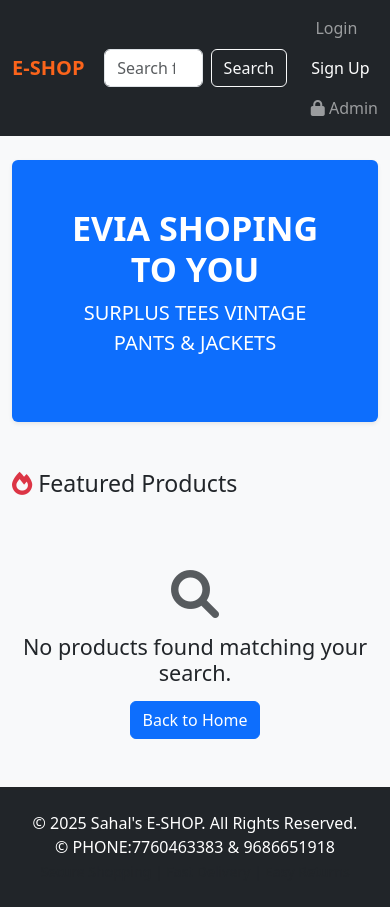
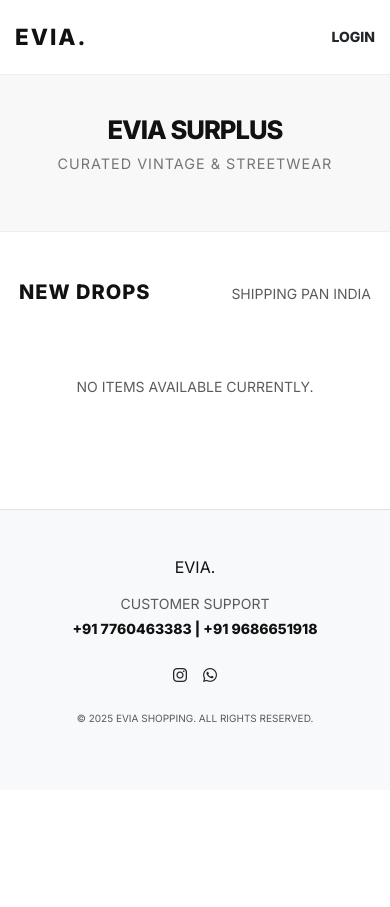
Before and after one commit to glmarshad558-bot/evia-shop, a Flask app: page / in a window 390 px wide. After the commit the page ends 723 px from the top, so only its background shows below. Run offline with Flask 3, Linux system fonts and the light colour scheme; data that the repository does not hold is empty.

Commit message:
Update index.html

```diff
--- a/templates/index.html
+++ b/templates/index.html
@@ -2,98 +2,181 @@
 <html lang="en">
 <head>
     <meta charset="UTF-8">
-    <meta name="viewport" content="width=device-width, initial-scale=1.0">
-    <title>E-Shop | Home</title>
+    <meta name="viewport" content="width=device-width, initial-scale=1.0, maximum-scale=1.0, user-scalable=no">
+    <title>EVIA | Premium Surplus</title>
     <link href="https://cdn.jsdelivr.net/npm/bootstrap@5.3.0/dist/css/bootstrap.min.css" rel="stylesheet">
     <link rel="stylesheet" href="https://cdnjs.cloudflare.com/ajax/libs/font-awesome/6.0.0/css/all.min.css">
+    <link href="https://fonts.googleapis.com/css2?family=Inter:wght@300;400;600;800&display=swap" rel="stylesheet">
     <style>
-        .product-card:hover { transform: translateY(-5px); transition: 0.3s; box-shadow: 0 4px 15px rgba(0,0,0,0.1); }
-        .navbar-brand { font-weight: bold; color: #fb641b !important; }
-        .btn-buy { background-color: #ff9f00; color: white; border: none; }
-        .btn-buy:hover { background-color: #f39200; }
-        .nav-link:hover { color: #ff9f00 !important; }
+        :root { --black: #111111; --gray: #f8f8f8; --muted: #757575; }
+
+        body {
+            background-color: #ffffff;
+            font-family: 'Inter', sans-serif;
+            color: var(--black);
+            margin: 0; padding: 0;
+            overflow-x: hidden;
+        }
+
+        /* --- MODERN NAVIGATION --- */
+        .navbar {
+            background: rgba(255, 255, 255, 0.98);
+            border-bottom: 1px solid #eee;
+            padding: 15px 0;
+        }
+        .navbar-brand { font-weight: 800; letter-spacing: 2px; font-size: 1.4rem; color: var(--black) !important; }
+
+        /* --- HERO SECTION --- */
+        .hero {
+            background: var(--gray);
+            padding: 60px 20px;
+            text-align: center;
+            border-bottom: 1px solid #eee;
+        }
+        .hero h1 { font-weight: 800; text-transform: uppercase; letter-spacing: -1px; font-size: 2.2rem; }
+        .hero p { color: var(--muted); font-size: 0.9rem; letter-spacing: 1px; }
+
+        /* --- PERFECT PRODUCT GRID (FIGMA STYLE) --- */
+        .product-card {
+            border: none;
+            background: none;
+            margin-bottom: 20px;
+        }
+
+        .img-container {
+            width: 100%;
+            aspect-ratio: 9 / 14; /* Perfect for your 506x860 images */
+            overflow: hidden;
+            background: var(--gray);
+            position: relative;
+        }
+
+        .img-container img {
+            width: 100%;
+            height: 100%;
+            object-fit: cover;
+            object-position: center;
+            transition: transform 0.6s ease;
+        }
+
+        .product-card:hover img { transform: scale(1.05); }
+
+        .product-info { padding: 12px 0; }
+        .product-title {
+            font-size: 0.85rem;
+            font-weight: 600;
+            text-transform: uppercase;
+            margin-bottom: 4px;
+            white-space: nowrap;
+            overflow: hidden;
+            text-overflow: ellipsis;
+        }
+        .product-price { font-size: 0.95rem; color: var(--muted); margin-bottom: 12px; }
+
+        /* --- ZARA STYLE BUTTON --- */
+        .btn-buy {
+            background: var(--black);
+            color: white;
+            border-radius: 0;
+            font-size: 0.75rem;
+            font-weight: 600;
+            letter-spacing: 1.5px;
+            padding: 12px;
+            text-transform: uppercase;
+            border: 1px solid var(--black);
+            transition: 0.3s;
+        }
+        .btn-buy:hover { background: white; color: var(--black); }
+
+        /* --- MOBILE OPTIMIZATION (375px / iPhone / Vivo) --- */
+        @media (max-width: 767px) {
+            .container { padding-left: 15px; padding-right: 15px; }
+            .hero { padding: 40px 15px; }
+            .hero h1 { font-size: 1.6rem; }
+
+            /* Two items per row on mobile */
+            .row-mobile {
+                display: flex;
+                flex-wrap: wrap;
+                margin-left: -5px;
+                margin-right: -5px;
+            }
+            .col-mobile {
+                flex: 0 0 50%;
+                max-width: 50%;
+                padding-left: 5px;
+                padding-right: 5px;
+            }
+            .img-container { aspect-ratio: 9 / 13; } /* Slightly shorter for mobile scroll */
+        }
     </style>
 </head>
-<body class="bg-light">
+<body>
 
-    <nav class="navbar navbar-expand-lg navbar-dark bg-dark sticky-top">
-        <div class="container">
-            <a class="navbar-brand" href="/">E-SHOP</a>
+    <nav class="navbar sticky-top">
+        <div class="container d-flex justify-content-between align-items-center">
+            <a class="navbar-brand" href="/">EVIA.</a>
 
-            <form class="d-flex mx-auto w-50" action="/" method="GET">
-                <input class="form-control me-2" type="search" name="q" placeholder="Search for products..." aria-label="Search">
-                <button class="btn btn-outline-light" type="submit">Search</button>
-            </form>
-
-            <div class="navbar-nav ms-auto align-items-center">
+            <div class="nav-icons d-flex align-items-center">
                 {% if current_user.is_authenticated %}
-                    <a class="nav-item nav-link text-white me-3" href="/profile">
-                        <i class="fa fa-shopping-bag text-warning"></i> MY ORDERS
-                    </a>
-
-                    <span class="nav-item nav-link text-info me-2">
-                        <i class="fa fa-user"></i> {{ current_user.username|upper }}
-                    </span>
-
-                    <a class="nav-item nav-link btn btn-outline-danger btn-sm" href="/logout">Logout</a>
+                    <a href="/profile" class="text-dark me-3"><i class="fa fa-shopping-bag"></i></a>
+                    <a href="/logout" class="btn btn-sm btn-outline-dark rounded-0 px-2" style="font-size: 10px;">LOGOUT</a>
                 {% else %}
-                    <a class="nav-item nav-link" href="/login">Login</a>
-                    <a class="nav-item nav-link btn btn-primary btn-sm text-white ms-2" href="/signup">Sign Up</a>
+                    <a href="/login" class="text-dark small fw-bold text-decoration-none">LOGIN</a>
                 {% endif %}
-
-                <a class="nav-item nav-link ms-3" href="/admin_lock"><i class="fa fa-lock"></i> Admin</a>
             </div>
         </div>
     </nav>
 
-    <div class="container mt-4">
-        <div class="bg-primary text-white p-5 rounded shadow-sm text-center">
-            <h1 class="display-4 fw-bold">EVIA SHOPING TO YOU</h1>
-            <p class="lead">SURPLUS TEES VINTAGE PANTS & JACKETS</p>
+    <div class="hero">
+        <div class="container">
+            <h1>EVIA SURPLUS</h1>
+            <p>CURATED VINTAGE & STREETWEAR</p>
         </div>
     </div>
 
     <div class="container mt-5">
-        <h3 class="mb-4"><i class="fa fa-fire text-danger"></i> Featured Products</h3>
-        <div class="row">
+        <div class="d-flex justify-content-between align-items-end mb-4 px-1">
+            <h5 class="fw-bold m-0" style="letter-spacing: 1px;">NEW DROPS</h5>
+            <span class="small text-muted">SHIPPING PAN INDIA</span>
+        </div>
+
+        <div class="row row-mobile">
             {% if products %}
                 {% for p in products %}
-                <div class="col-6 col-md-4 col-lg-3 mb-4">
-                    <div class="card h-100 border-0 shadow-sm product-card">
-                        <div style="height: 200px; overflow: hidden;">
-                            <img src="{{ p.image }}"
-                                 class="card-img-top p-3"
-                                 alt="{{ p.name }}"
-                                 style="object-fit: contain; height: 100%; width: 100%;">
+                <div class="col-mobile col-md-4 col-lg-3">
+                    <div class="product-card">
+                        <div class="img-container">
+                            <img src="{{ p.image }}" alt="{{ p.name }}" onerror="this.src='https://placehold.co/506x860?text=EVIA+CLOTHING'">
                         </div>
-
-                        <div class="card-body">
-                            <h6 class="card-title text-truncate">{{ p.name }}</h6>
-                            <p class="text-success fw-bold mb-1">₹{{ p.price }}</p>
-                            <small class="text-muted d-block mb-3"><i class="fa fa-truck"></i> ALL INDIA AVAILABLE</small>
-
-                            <a href="{{ url_for('buy_now', id=p.id) }}" class="btn btn-buy w-100 fw-bold">
-                                <i class="fa fa-bolt"></i> BUY NOW
+                        <div class="product-info">
+                            <h6 class="product-title">{{ p.name }}</h6>
+                            <p class="product-price">₹{{ p.price }}</p>
+                            <a href="{{ url_for('buy_now', id=p.id) }}" class="btn btn-buy w-100">
+                                Add to Bag
                             </a>
                         </div>
                     </div>
                 </div>
                 {% endfor %}
             {% else %}
-                <div class="col-12 text-center mt-5">
-                    <i class="fa fa-search fa-3x text-muted mb-3"></i>
-                    <h4>No products found matching your search.</h4>
-                    <a href="/" class="btn btn-primary mt-2">Back to Home</a>
+                <div class="col-12 text-center py-5">
+                    <p class="text-muted small">NO ITEMS AVAILABLE CURRENTLY.</p>
                 </div>
             {% endif %}
         </div>
     </div>
 
-    <footer class="bg-dark text-white mt-5 py-4">
+    <footer class="py-5 mt-5 border-top bg-light">
         <div class="container text-center">
-            <p class="mb-0">&copy; 2025 Sahal's E-SHOP. All Rights Reserved.</p>
-                <p class="mb-0">&copy; PHONE:7760463383 & 9686651918</p>
-            <small class="text-muted">Secure Shopping | Fast Delivery | Easy Returns</small>
+            <h6 class="fw-extrabold mb-3">EVIA.</h6>
+            <p class="small text-muted mb-1">CUSTOMER SUPPORT</p>
+            <p class="small fw-bold mb-4">+91 7760463383 | +91 9686651918</p>
+            <div class="d-flex justify-content-center gap-3 mb-4">
+                <a href="#" class="text-dark"><i class="fab fa-instagram"></i></a>
+                <a href="#" class="text-dark"><i class="fab fa-whatsapp"></i></a>
+            </div>
+            <p class="text-muted" style="font-size: 10px;">&copy; 2025 EVIA SHOPPING. ALL RIGHTS RESERVED.</p>
         </div>
     </footer>
 
```
